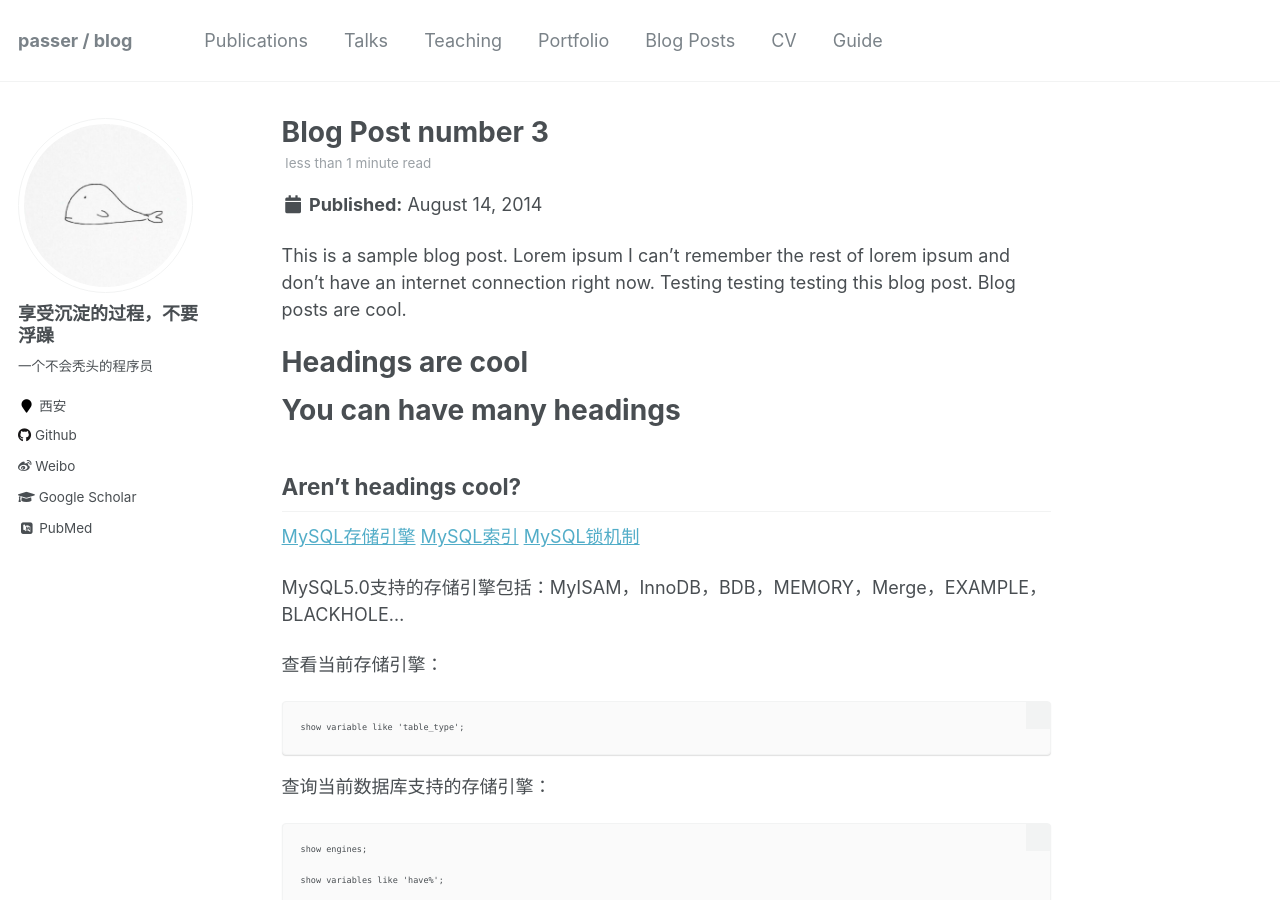
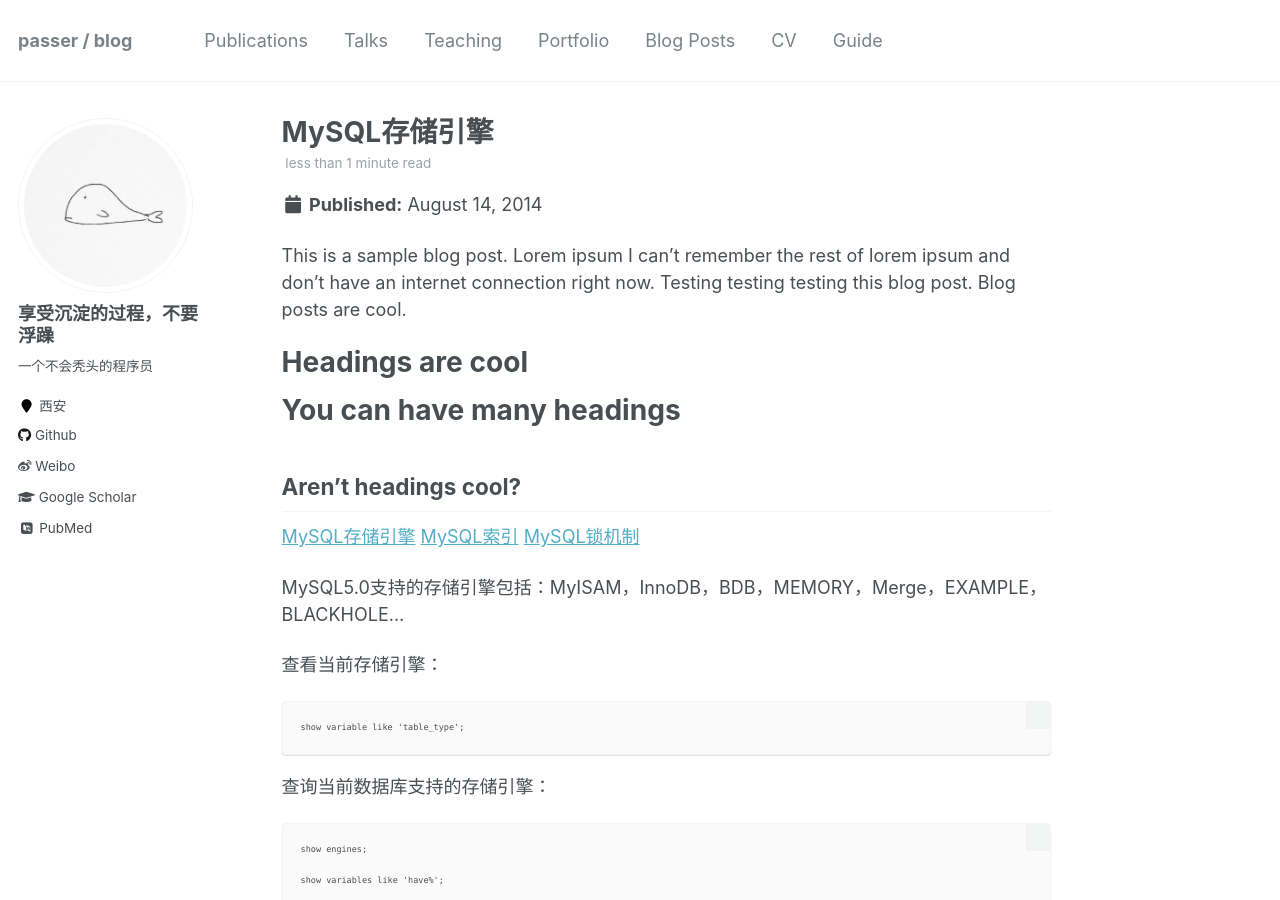
Before and after one commit to icankeep/icankeep.github.io, a Jekyll site: the page built from _posts/2014-08-14-MySQL存储引擎.md, in a window 1280 px wide and 900 px high. Built offline with Jekyll 4.4.1, drawn with Linux system fonts in a browser that asks for light colours; some web fonts are replaced.

Commit message:
AutoPush

```diff
--- a/_posts/2014-08-14-blog-post-3.md
+++ b/_posts/2014-08-14-MySQL存储引擎.md
@@ -1,7 +1,7 @@
 ---
-title: 'Blog Post number 3'
+title: 'MySQL存储引擎'
 date: 2014-08-14
-permalink: /posts/2014/08/blog-post-3/
+permalink: /posts/2014/08/MySQL存储引擎/
 tags:
   - cool posts
   - category1
```
